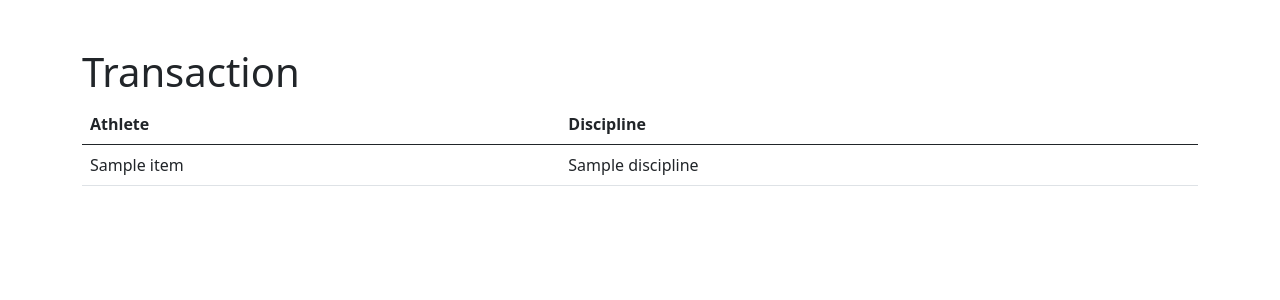
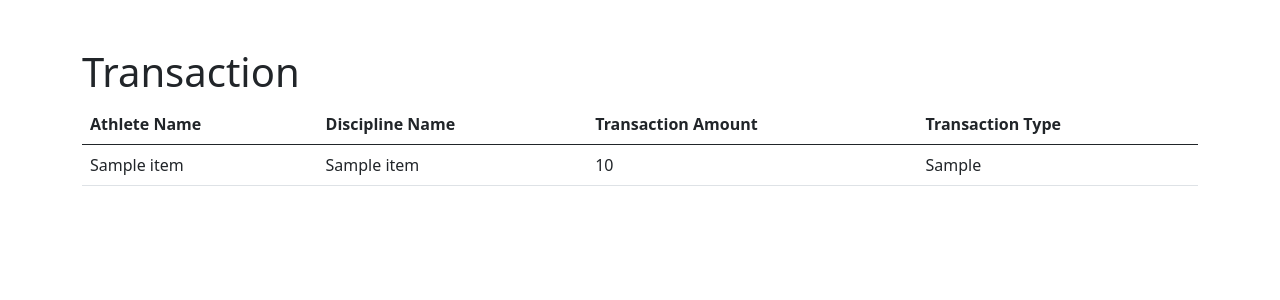
Before and after one commit to aigallegos/olympics_db_web_app, a Flask app: template app/templates/transaction.html in a window 1280 px wide. Shown: the top 300 px of the page. Run offline with Flask 3, Linux system fonts and the light colour scheme; the template is opened without the code that fills it: most values are stand-ins (such as "Sample title", 1, 10 or a date in 2020); parts of the project's set-up code (start-up, migrations or seed data) failed here and were passed over.

Commit message:
Update transaction.html
updated it show results for transcation_db

```diff
--- a/app/templates/transaction.html
+++ b/app/templates/transaction.html
@@ -1,5 +1,4 @@
 <!DOCTYPE html>
-
 <html>
     <head>
         <title>Demo: TODO</title>
@@ -27,51 +26,27 @@
         <table class="table">
             <thead>
             <tr>
-                <th class="athlete_items"> Athlete </th>
-                <th class="discipline_items"> Discipline </th>
 
-
-
-                <!-- <th class="status">Status</th> -->
-                <!-- <th class="update">Edit</th>
-                <th class="update">Remove</th> -->
+                <th class="portfolio-id">Athlete Name</th>
+                <th class="athlete-name">Discipline Name</th>
+                <th class="transaction-amount">Transaction Amount</th>
+                <th class="transaction-type">Transaction Type</th>
             </tr>
             </thead>
 
             <tbody>
             {% for item in items %}
                 <tr>
-                    <td>{{item.Name}}</td>
-                     <td>{{item.Discipline}}</td>
-
-                    <!-- {% if item.status == "In Progress" %}
-                        <td><button type="button" class="btn btn-outline-warning btn-sm state" data-source="{{item.id}}">{{item.status}}</button></td>
-                    {%endif%}
-                    {% if item.status == "Todo" %}
-                        <td><button type="button" class="btn btn-outline-secondary btn-sm state" data-source="{{item.id}}">{{item.status}}</button></td>
-                    {%endif%}
-                    {% if item.status == "Complete" %}
-                        <td><button type="button" class="btn btn-outline-success btn-sm state" data-source="{{item.id}}">{{item.status}}</button></td>
-                    {%endif%} -->
-
-                    <!-- <td><button type="button" class="btn btn-outline-info btn-sm" data-bs-toggle="modal" data-bs-target="#portfolio-modal" data-source="{{item.id}}" data-content="{{item.PortfolioName}}"><i class="fa fa-pen fa-1" aria-hidden="true"></i></button></td> -->
-
-                    <!-- <td><button class="btn btn-outline-secondary btn-sm remove" data-source="{{item.id}}" type="button"><i class="fa fa-trash fa-1" aria-hidden="true"></i></button></td> -->
+                    <td>{{item.athlete_name}}</td>
+                    <td>{{item.discipline_name}}</td>
+                    <td>{{item.transaction_amount}}</td>
+                    <td>{{item.transaction_type}}</td>
                 </tr>
             {% endfor %}
 
             </tbody>
         </table>
-        </div>
-
-
-
-    <!-- <footer class="footer">
-      <div class="container">
-            <p class="text-muted"><small>App developed for CS411 UIUC by @tcheng10</small></p>
-      </div>
-    </footer> -->
-  </body>
+    </div>
 
     <script src="https://ajax.googleapis.com/ajax/libs/jquery/3.6.0/jquery.min.js"></script>
     <script src="https://cdn.jsdelivr.net/npm/bootstrap@5.0.0-beta2/dist/js/bootstrap.bundle.min.js"
```
